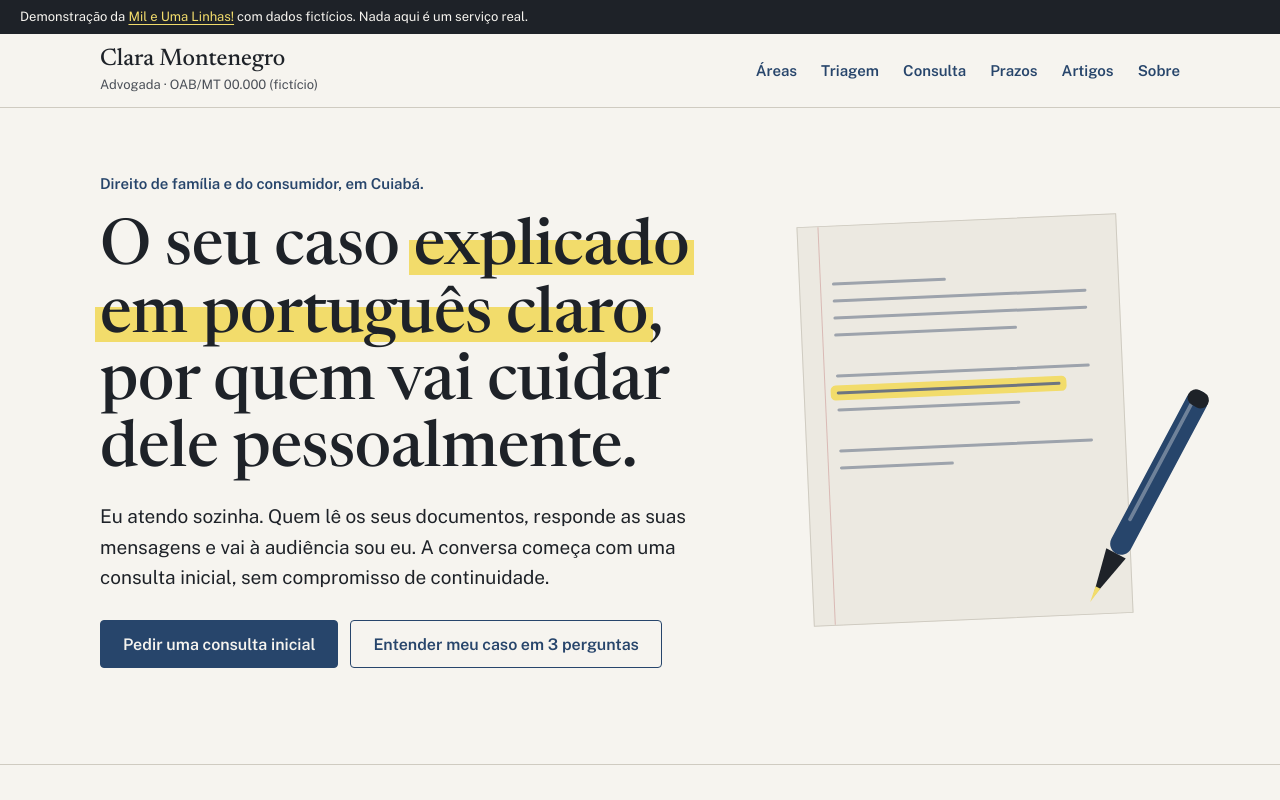
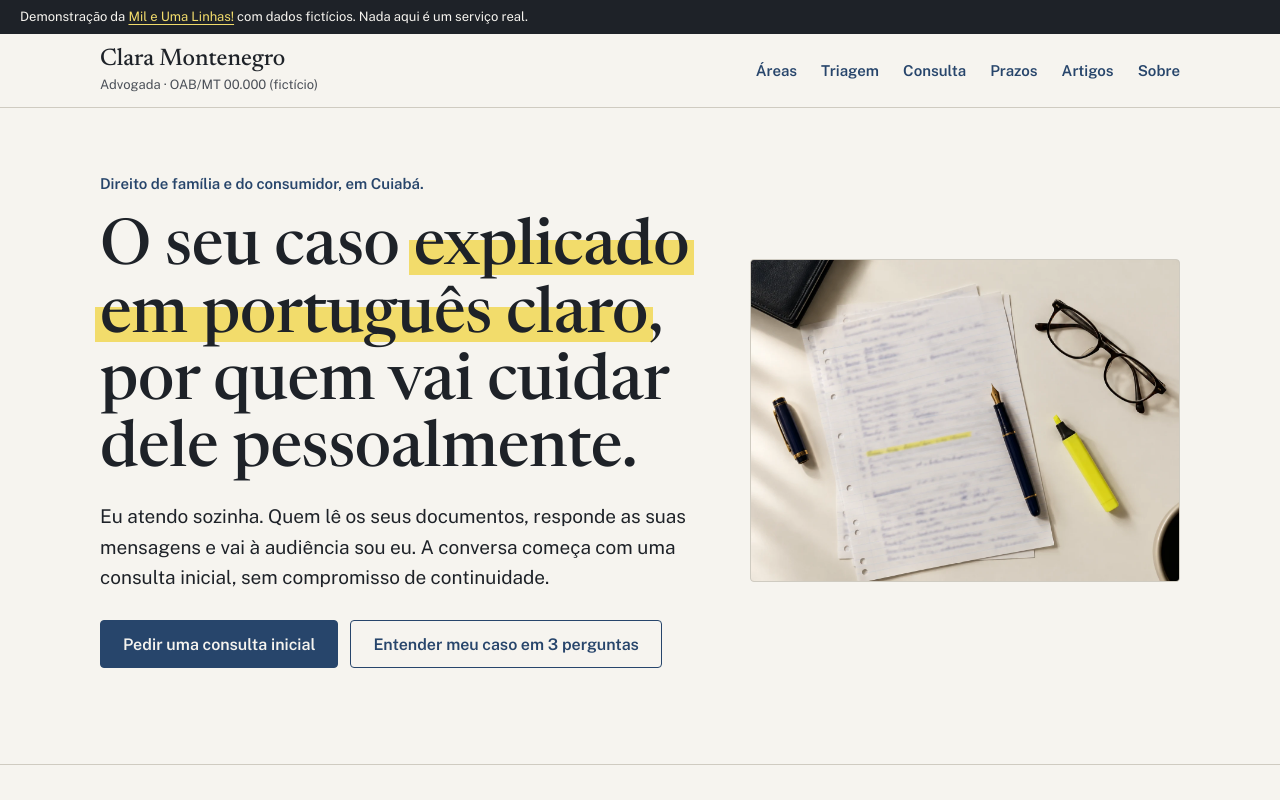
Before and after one commit to Toshiro01001/advogado, a plain HTML site: page index.html in a window 1280 px wide. Shown: the top 800 px of the page. Drawn offline with Linux system fonts and the light colour scheme.

Commit message:
Troca o hero desenhado por foto gerada por IA
Substitui a folha de papel desenhada em CSS/SVG (com a caneta) por uma
foto de uma mesa de trabalho com folhas anotadas, caneta-tinteiro azul,
óculos e marca-texto (img/hero.webp, 1440x1080, gerada por IA no Canva
e ilustrativa).

- index.html: img.hero-foto com width/height, alt descritivo e
  fetchpriority=high dentro de um contêiner 4:3; CSP mantida.
- css/estilo.css: contêiner com aspect-ratio 4/3, object-fit cover,
  borda de 1 px na cor Linha, cantos de 4 px e cor média da foto como
  fundo enquanto carrega; no celular a foto abre a página e o texto vem
  logo abaixo; removidos os estilos da folha pautada e da caneta; a
  abertura segue sendo o grifo do título, e a foto ganha só um fade
  (desligado com reduced-motion).
- tests/site.cjs: confere que a foto carregou, tem alt, 4:3, cabe na
  tela e que nenhum texto do hero fica por cima dela; a porta passa a
  aceitar a variável PORTA.
- docs/identidade.md e README.md: descrevem a foto, o aviso de que é
  gerada por IA e o prompt resumido.
- docs/capa-desktop.webp e docs/capa-celular.webp refeitas.

Co-Authored-By: Claude Sonnet 5.5 <noreply@anthropic.com>
Claude-Session: https://claude.ai/code/session_015DVsuVad392kn1wvAjF541

```diff
--- a/css/estilo.css
+++ b/css/estilo.css
@@ -215,55 +215,22 @@ a:hover { color: var(--tinta-forte); }
 .hero-apoio { font-size: 19px; max-width: 34em; }
 .hero-acoes { display: flex; gap: 12px; flex-wrap: wrap; margin-top: 28px; }
 
-.hero-figura { position: relative; min-height: 380px; display: flex; justify-content: center; }
-.folha {
-  width: min(100%, 320px);
-  min-height: 400px;
-  background: var(--papel-escuro);
+.hero-figura {
+  aspect-ratio: 4 / 3;
   border: 1px solid var(--linha);
-  padding: 56px 32px 40px;
-  transform: rotate(-2.5deg);
-  display: flex;
-  flex-direction: column;
-  gap: 14px;
-  position: relative;
+  border-radius: 4px;
+  overflow: hidden;
+  background: #C6BFB4; /* média da foto: aparece enquanto ela carrega */
 }
-.folha::before {
-  content: "";
-  position: absolute;
-  left: 20px;
-  top: 0;
-  bottom: 0;
-  width: 1px;
-  background: #D9B9B4;
-}
-.folha-linha { display: block; height: 3px; background: #9DA3AC; border-radius: 2px; width: 100%; }
-.folha-linha-curta { width: 45%; }
-.folha-linha-media { width: 72%; }
-.folha-linha-grifada {
-  background: #6E7580;
-  box-shadow: 0 0 0 6px var(--marca-texto);
-  width: 88%;
-}
-.folha-espaco { display: block; height: 10px; }
-.caneta {
-  position: absolute;
-  right: 4%;
-  bottom: -24px;
-  transform: rotate(28deg);
-  width: 44px;
-  height: auto;
+.hero-foto { display: block; width: 100%; height: 100%; object-fit: cover; }
+@media (prefers-reduced-motion: no-preference) {
+  .hero-foto { animation: foto-entra 800ms ease-out both; }
+  @keyframes foto-entra { from { opacity: 0; } to { opacity: 1; } }
 }
 
 @media (max-width: 900px) {
-  .hero-grade { grid-template-columns: 1fr; gap: 40px; }
-  .hero-figura { min-height: 0; justify-content: flex-start; }
-  .folha { min-height: 300px; width: min(100%, 280px); padding: 40px 24px 32px; }
-  .caneta { right: auto; left: 240px; bottom: -8px; }
-}
-@media (max-width: 420px) {
-  .caneta { left: auto; right: 0; bottom: -16px; width: 36px; }
-  .folha { width: min(100%, 240px); }
+  .hero-grade { grid-template-columns: 1fr; gap: 32px; }
+  .hero-figura { order: -1; } /* no celular a foto abre a página, o texto vem logo abaixo */
 }
 
 /* Seções */
--- a/index.html
+++ b/index.html
@@ -54,27 +54,8 @@
           </div>
         </div>
 
-        <div class="hero-figura" aria-hidden="true">
-          <div class="folha">
-            <span class="folha-linha folha-linha-curta"></span>
-            <span class="folha-linha"></span>
-            <span class="folha-linha"></span>
-            <span class="folha-linha folha-linha-media"></span>
-            <span class="folha-espaco"></span>
-            <span class="folha-linha"></span>
-            <span class="folha-linha folha-linha-grifada"></span>
-            <span class="folha-linha folha-linha-media"></span>
-            <span class="folha-espaco"></span>
-            <span class="folha-linha"></span>
-            <span class="folha-linha folha-linha-curta"></span>
-          </div>
-          <svg class="caneta" viewBox="0 0 48 300" width="48" height="300" focusable="false">
-            <rect x="12" y="8" width="24" height="200" rx="12" fill="#27456B"/>
-            <rect x="18" y="20" width="4" height="150" rx="2" fill="#F6F4EF" opacity=".35"/>
-            <path d="M12 208 L24 262 L36 208 Z" fill="#1E2228"/>
-            <path d="M21 250 L24 268 L27 250 Z" fill="#F2DC6B"/>
-            <rect x="12" y="8" width="24" height="18" rx="9" fill="#1E2228"/>
-          </svg>
+        <div class="hero-figura">
+          <img class="hero-foto" src="img/hero.webp" width="1440" height="1080" alt="Mesa vista de cima com folhas pautadas cheias de anotações e um trecho marcado em amarelo, uma caneta-tinteiro azul-marinho sobre elas, a tampa da caneta ao lado, óculos de armação escura, um marca-texto amarelo e um caderno de capa preta no canto." fetchpriority="high">
         </div>
       </div>
     </section>
```
Also changed, not shown: docs/capa-celular.webp, docs/capa-desktop.webp, img/hero.webp (added), 3 other files.
